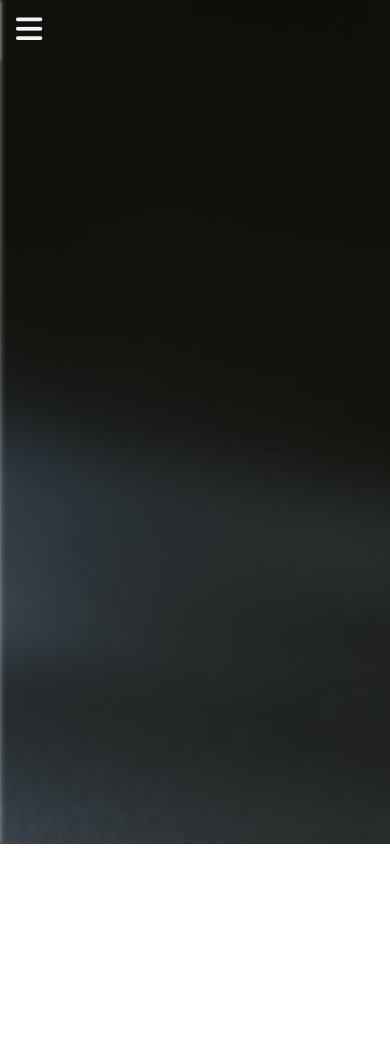
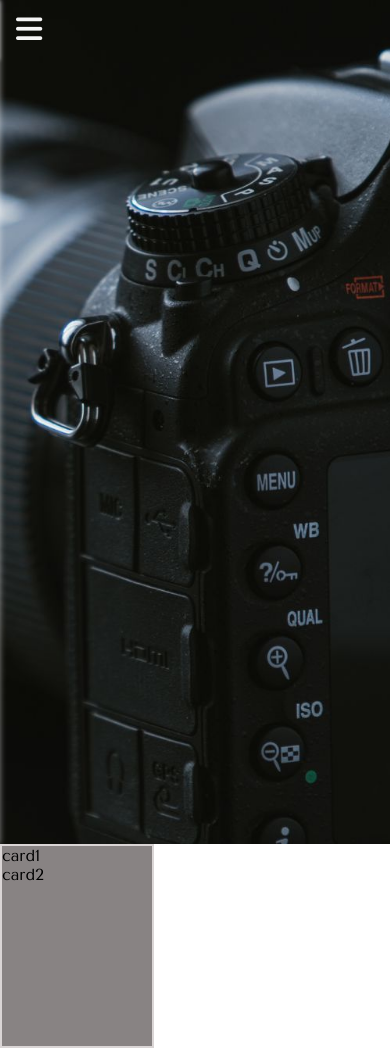
Before and after one commit to baBa0102/photography-webpage, a plain HTML site: page index.html in a window 390 px wide. Before the commit the page ends 844 px from the top, so only its background shows below. Drawn offline with nearby package versions, Linux system fonts and the light colour scheme.

Commit message:
added responsive background image

```diff
--- a/index.html
+++ b/index.html
@@ -77,5 +77,9 @@
         </div>
       </div>
     </div>
+    <div class="cards">
+        <div class="card1">card1</div>
+        <div class="card2">card2</div>
+    </div>
   </body>
 </html>
--- a/style.css
+++ b/style.css
@@ -8,6 +8,16 @@
     background: url(photo.jpg);
     height: 100vh;
     background-size: cover;
+    background-position: center;
+
+}
+@media(max-width: 700px){
+    .main_box{
+        background-size: cover;
+        background-position: 85% center;
+        width: 100vw;
+        height: 100vh;
+    }
 
 }
 .btn_one{
@@ -105,3 +115,9 @@
 #check:checked ~ .btn_one{
     opacity: 0;
 }
+.cards{
+    height: 200px;
+    width: 150px;
+    background-color: rgb(136, 131, 131);
+    border: 2px solid rgb(218, 213, 213);
+}
```
